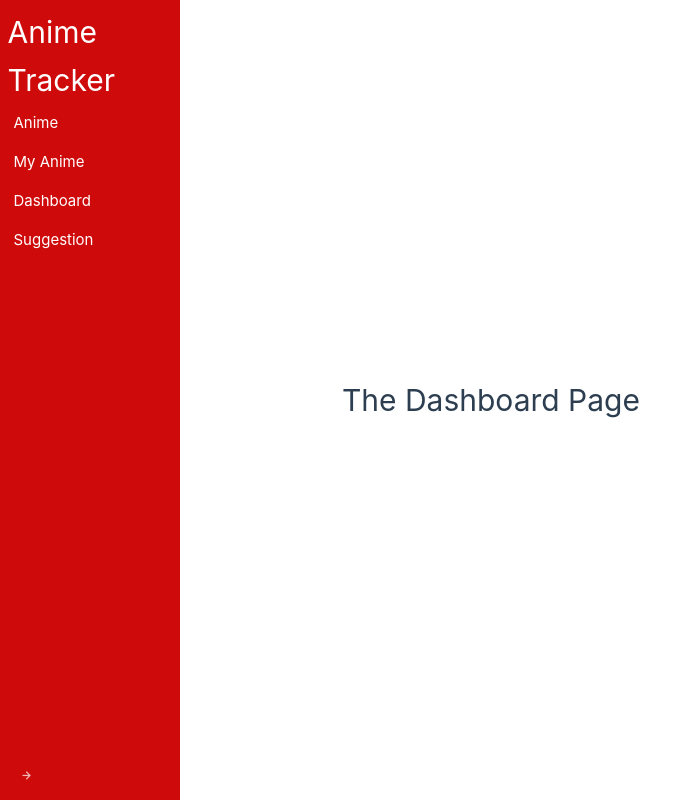
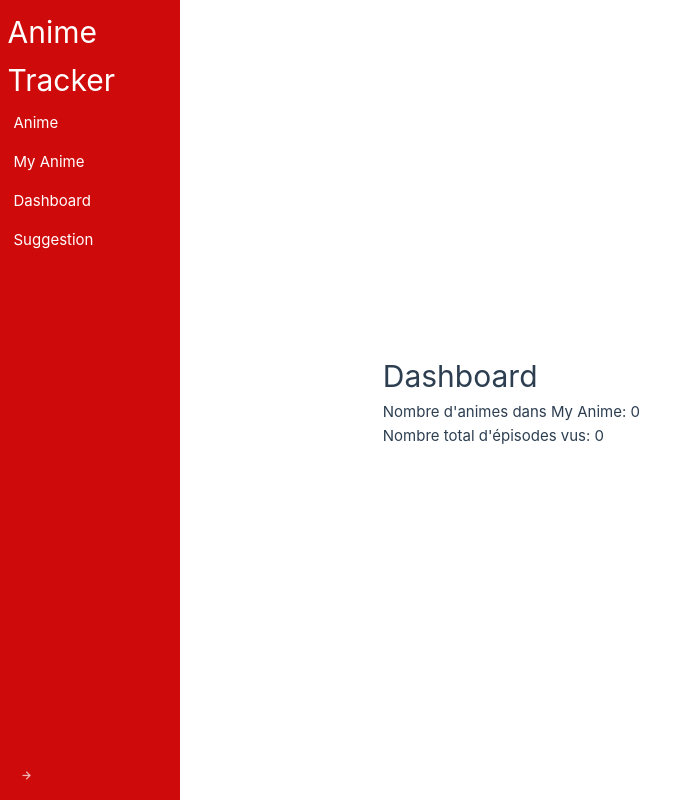
Before and after one commit to ONEmanLAW/Anime-Tracker, a Vue app: page /dashboard in a window 1280 px wide. Shown: the whole page, without its empty margins (0-694 px from the left). Built offline with nearby package versions, Linux system fonts and the light colour scheme.

Commit message:
Added Stats.

```diff
--- a/src/App.vue
+++ b/src/App.vue
@@ -1,9 +1,9 @@
 <script setup>
 import Sidebar from "@/components/sidebar/Sidebar.vue";
-import { onMounted } from "vue";
+import {ref, onMounted } from "vue";
 import { useAnimeStore } from "@/stores/counter";
 
-
+const sidebarWidth = ref('200px');
 
 const animeStore = useAnimeStore();
 
--- a/src/stores/counter.js
+++ b/src/stores/counter.js
@@ -4,6 +4,7 @@ export const useAnimeStore = defineStore({
   id: 'animeStore',
   state: () => ({
     animeList: [],
+    availableGenres: [],
   }),
   actions: {
     addAnime(anime) {
@@ -20,6 +21,10 @@ export const useAnimeStore = defineStore({
 
     getAnimeList() {
       return this.animeList
+    },
+
+    setAvailableGenres(genres) {
+      this.availableGenres = genres;
     },
 
     persistAnimeList() {
--- a/src/views/Dashboard.vue
+++ b/src/views/Dashboard.vue
@@ -1,15 +1,20 @@
 <template>
-  <div class="dashboard">
-    <h1>The Dashboard Page</h1>
+  <div>
+    <h1>Dashboard</h1>
+    <p>Nombre d'animes dans My Anime: {{ animeStore.getAnimeList().length }}</p>
+    <p>Nombre total d'épisodes vus: {{ totalWatchedEpisodes }}</p>
   </div>
 </template>
 
-<style>
-  @media (min-width: 1024px) {
-  .about {
-    min-height: 100vh;
-    display: flex;
-    align-items: center;
-  }
-}
-</style>
+<script setup>
+import { useAnimeStore } from '@/stores/counter';
+import { computed } from 'vue';
+
+const animeStore = useAnimeStore();
+
+const totalWatchedEpisodes = computed(() => {
+  const animeList = animeStore.getAnimeList();
+  return animeList.reduce((total, anime) => total + anime.watched_episodes, 0);
+});
+
+</script>
--- a/src/views/HomeView.vue
+++ b/src/views/HomeView.vue
@@ -29,7 +29,7 @@ const addAnime = anime => {
     title: anime.title,
     image: anime.images.jpg.image_url,
     total_episodes: anime.episodes,
-    watched_episodes: 0
+    watched_episodes: 0,
   })
 }
 </script>
```
